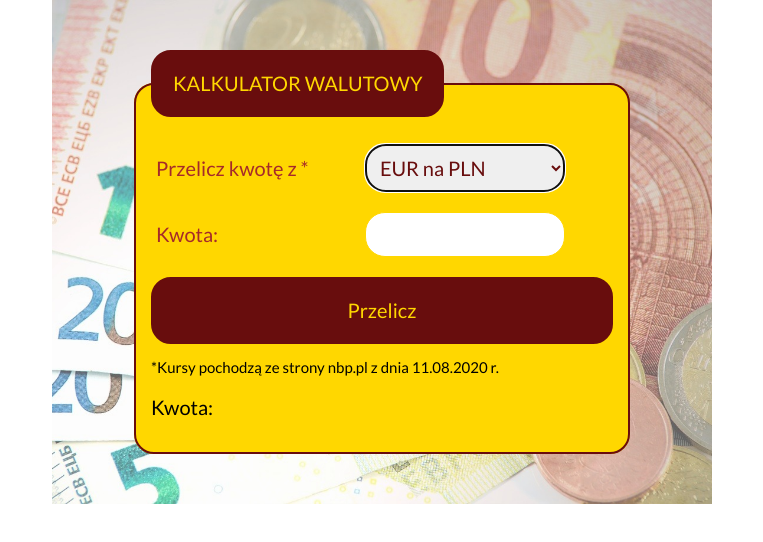
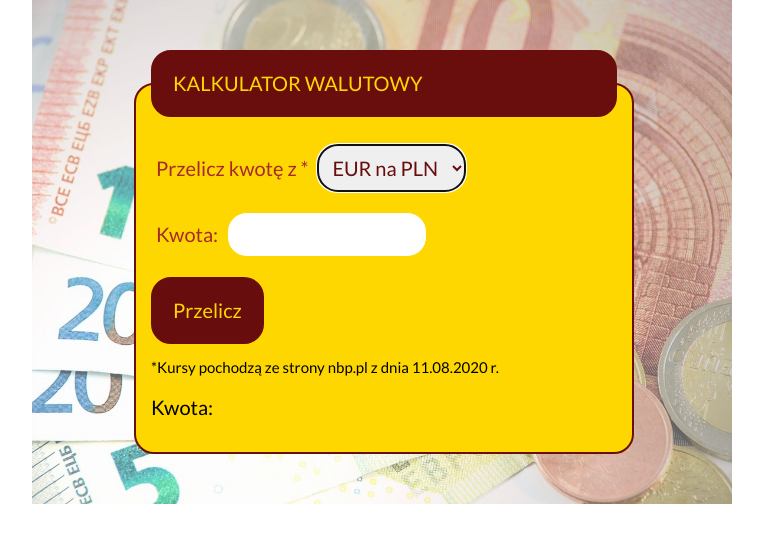
Before and after one commit to asia4code/currency_converter, a plain HTML site: page index.html in a window 1280 px wide. Shown: the whole page, without its empty margins (258-1021 px from the left). Drawn offline with nearby package versions, Linux system fonts and the light colour scheme.

Commit message:
change width option

```diff
--- a/element.css
+++ b/element.css
@@ -2,7 +2,7 @@
 
 
     overflow: auto;
-
+    max-width: 700px;
     width: 100%;
     background-image: url("images.jpg");
     background-position: center;
--- a/style.css
+++ b/style.css
@@ -13,8 +13,9 @@ html {
 
 .container {
     max-width: 700px;
+    width: 100%;
     margin: 0 auto;
-    padding: 0 20px;
+    padding: 0 auto;
 }
 
 .form {
@@ -24,11 +25,15 @@ html {
    margin: 0 auto;
 }
 .form_fieldset {
+    width: 100%;
+    max-width: 500px;
     background-color: gold;
     border: rgb(105, 13, 13) solid 2px;
     border-radius: 20px;
 }
 .form_legend {
+    width: 100%;
+    max-width: 500px;
     color: gold;
     font-style: bold ;
     background-color:rgb(105, 13, 13);
@@ -40,7 +45,7 @@ html {
 .form_labelText {
     color:brown;
     font-weight: 700px;
-    width:200px;
+    max-width:200px;
     display: inline-block;
     margin: 5px;
 
@@ -59,12 +64,12 @@ html {
     color:hsl(0, 78%, 23%);
     font-weight: 700px;
     padding: 10px;
-    width: 200px;
+    max-width: 200px;
     border-radius: 20px;
 }
 .form_button{
     color: gold;
-    width:100%;
+    max-width:100%;
     font-style: bold ;
     background-color: hsl(0, 78%, 23%);
     border: rgb(105, 13, 13) solid 2px;
@@ -78,7 +83,7 @@ html {
     background-color: hsl(0, 82%, 40%);}
 
     .form_minText{
-    width: 400px;
+    max-width: 400px;
     font-size: 15px;
 
     }
```
